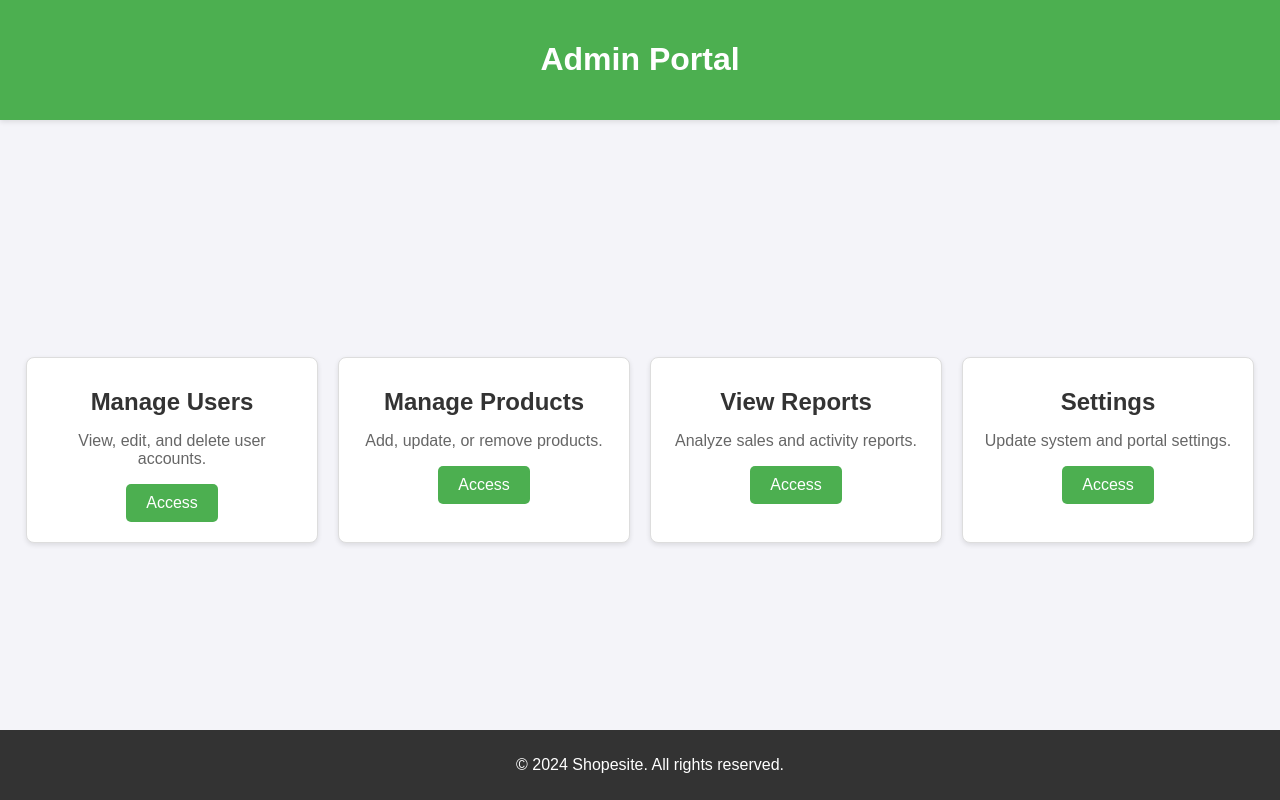
After one commit to thirumurug0xan/shopesite, a Flask app: page /admin/portal in a window 1280 px wide. The commit adds this page. Run offline with Flask 3, Linux system fonts and the light colour scheme; some libraries are stand-ins or nearby versions.

Commit message:
modified:   app.py 	new file:   static/css/admin_styles.css 	modified:   templates/admin_login.html 	new file:   templates/admin_portal.html 	modified:   templates/menu_bar.html

```diff
--- a/app.py
+++ b/app.py
@@ -63,7 +63,7 @@ def login():
         if (username == account.get('email','not_found') or username == account.get('user_name','not_found'))\
         and \
         password == account.get('password','not_found'):
-            return jsonify({'status': 'success', 'redirect_url': '/home2.html'})#use cookies for best prctices #url_for('welcome', username=username)
+            return jsonify({'status': 'success', 'redirect_url': '/home'})#use cookies for best prctices #url_for('welcome', username=username)
         else:
             return jsonify({'status': 'fail', 'message': 'Invalid credentials, please try again.'})
     else:
@@ -81,7 +81,7 @@ def about_us():
 def contact_us():
     return render_template("contact_us.html")
 
-@app.route("/home2")
+@app.route("/home")
 def home2():
     return render_template("home2.html")
 
@@ -119,14 +119,16 @@ def view_product():
     products_tuble = cursor.fetchall()
     print(products_tuble)
     return render_template("view_product.html",product_list=products_tuble)
-
+@app.route('/admin',methods=['GET','POST'])
 @app.route("/admin/login",methods=['GET','POST'])
 def admin_login():
   if 'POST' == request.method:
-    if request.form.get('admin_id') == 'admin' or 'admin'== request.form.get('password'):
-      return 'success'
+    if request.form.get('admin_name') == 'admin' and 'admin'== request.form.get('password'):
+      print(request.form.get('admin_name'))
+      return jsonify({'status': 'success', 'redirect_url': '/admin/portal'})
     else:
-      return 'failed'
+      print(request.form.get('admin_id'))
+      return jsonify({'status': 'fail', 'message': 'Invalid credentials, please try again.'})
   return render_template('/admin_login.html')
 
 @app.route('/admin/portal/update')
@@ -142,14 +144,15 @@ def admin_portal_add():
   return render_template('/admin_add.html')
 
 @app.route("/admin/portal/users")
-def admin_portal_add():
+def admin_portal_users():
   return render_template('/admin_users.html')
 
 @app.route("/admin/portal")
-def admin_portal_add():
+def admin_portal():
+  #print(url_for('logout',filename='hi')) #@app.route('/logout/<filename>') test purpose : if you didn't use '<filename>' it consider or make url as following /logout?filename=args it wil think of it as args
   return render_template('/admin_portal.html')
 
-@app.route("/logout")
+@app.route("/logout/<filename>") #@app.route('/logout/<filename>')
 def logout():
     return redirect('/home')
 
@@ -157,10 +160,34 @@ def logout():
 def profile():
    return render_template('/profile.html',user_name='sample',user_email='sample@email.com')
 
-
 if __name__ == "__main__":
     app.run(debug=True,host='0.0.0.0')
 
 
 # \hwloc/linux: failed to find sysfs cpu topology directory, aborting linux discovery.
 # 1500.858 k/s
+
+#Development env details
+# ┌──(kali㉿localhost)-[~]
+# └─$ neofetch
+# ..............                                     kali@localhost
+#             ..,;:ccc,.                             --------------
+#           ......''';lxO.                           OS: Kali GNU/Linux Rolling aarch64
+# .....''''..........,:ld;                           Kernel: 4.19.152-perf-25970710-abE236BXXU4CWI1
+#            .';;;:::;,,.x,                          Uptime: 20080 days, 12 hours, 56 mins
+#       ..'''.            0Xxoc:,.  ...              Packages: 1939 (dpkg)
+#   ....                ,ONkc;,;cokOdc',.            Shell: bash 5.2.21
+#  .                   OMo           ':ddo.          Resolution: 1280x720
+#                     dMc               :OO;         DE: Xfce 4.18
+#                     0M.                 .:o.       WM: Xfwm4
+#                     ;Wd                            WM Theme: Kali-Dark
+#                      ;XO,                          Theme: Kali-Dark [GTK2], adw-gtk3-dark [GTK3]
+#                        ,d0Odlc;,..                 Icons: Flat-Remix-Blue-Dark [GTK2/3]
+#                            ..',;:cdOOd::,.         Terminal: qterminal
+#                                     .:d;.':;.      Terminal Font: FiraCode 10
+#                                        'd,  .'     CPU: Qualcomm LAGOON (8)
+#                                          ;l   ..   Memory: 3208MiB / 5427MiB
+#                                           .o
+#                                             c
+#                                             .'
+#                                              .
--- /dev/null
+++ b/static/css/admin_styles.css
@@ -0,0 +1,82 @@
+body {
+    margin: 0;
+    font-family: Arial, sans-serif;
+    background-color: #f4f4f9;
+    color: #333;
+}
+
+header {
+    background-color: #4CAF50;
+    color: white;
+    text-align: center;
+    padding: 20px;
+    box-shadow: 0 2px 5px rgba(0, 0, 0, 0.1);
+}
+
+main {
+    display: flex;
+    justify-content: center;
+    align-items: center;
+    flex-direction: column;
+    min-height: calc(100vh - 140px);
+}
+
+.container {
+    display: flex;
+    flex-wrap: wrap;
+    gap: 20px;
+    justify-content: center;
+    margin: 20px;
+}
+
+.card {
+    background-color: #fff;
+    border: 1px solid #ddd;
+    border-radius: 8px;
+    box-shadow: 0 2px 5px rgba(0, 0, 0, 0.1);
+    padding: 20px;
+    text-align: center;
+    width: 250px;
+    transition: transform 0.3s, box-shadow 0.3s;
+}
+
+.card:hover {
+    transform: translateY(-5px);
+    box-shadow: 0 4px 10px rgba(0, 0, 0, 0.2);
+}
+
+.card h2 {
+    margin: 10px 0;
+    font-size: 1.5rem;
+    color: #333;
+}
+
+.card p {
+    font-size: 1rem;
+    color: #666;
+}
+
+button {
+    background-color: #4CAF50;
+    color: white;
+    border: none;
+    padding: 10px 20px;
+    cursor: pointer;
+    border-radius: 5px;
+    font-size: 1rem;
+    transition: background-color 0.3s;
+}
+
+button:hover {
+    background-color: #3e8e41;
+}
+
+footer {
+    background-color: #333;
+    color: white;
+    text-align: center;
+    padding: 10px;
+    position: fixed;
+    bottom: 0;
+    width: 100%;
+}
--- a/templates/admin_login.html
+++ b/templates/admin_login.html
@@ -85,9 +85,9 @@
     <h1>ADMIN LOGIN</h1><br><br><br>
     <center>
         <!-- Form action points to '/login' -->
-        <form id="ADMIN loginForm" onsubmit="return handleLogin(event)">
+        <form id="loginForm" onsubmit="return handleLogin(event)">
             <label for="ADMIN ID"><b>ADMIN ID:</b></label>
-            <input type="text" id="ADMIN ID" name="ADMIN ID" placeholder="Enter your admin id" required>
+            <input type="text" id="ADMIN ID" name="admin_name" placeholder="Enter your admin id" required>
 
             <label for="password"><b>Password:</b></label>
             <input type="password" id="password" name="password" placeholder="Enter your password" required>
@@ -107,7 +107,7 @@
             const formData = new FormData(document.getElementById('loginForm'));
 
             // Send data to the server
-            fetch('/login.html', {
+            fetch('/admin', {
                 method: 'POST',
                 body: formData
             })
--- /dev/null
+++ b/templates/admin_portal.html
@@ -0,0 +1,41 @@
+<!DOCTYPE html>
+<html lang="en">
+<head>
+    <meta charset="UTF-8">
+    <meta name="viewport" content="width=device-width, initial-scale=1.0">
+    <title>Admin Portal</title>
+    <link rel="stylesheet" href="/static/css/admin_styles.css">
+</head>
+<body>
+    <header>
+        <h1>Admin Portal</h1>
+    </header>
+    <main>
+        <div class="container">
+            <div class="card">
+                <h2>Manage Users</h2>
+                <p>View, edit, and delete user accounts.</p>
+                <button>Access</button>
+            </div>
+            <div class="card">
+                <h2>Manage Products</h2>
+                <p>Add, update, or remove products.</p>
+                <button>Access</button>
+            </div>
+            <div class="card">
+                <h2>View Reports</h2>
+                <p>Analyze sales and activity reports.</p>
+                <button>Access</button>
+            </div>
+            <div class="card">
+                <h2>Settings</h2>
+                <p>Update system and portal settings.</p>
+                <button>Access</button>
+            </div>
+        </div>
+    </main>
+    <footer>
+        <p>&copy; 2024 Shopesite. All rights reserved.</p>
+    </footer>
+</body>
+</html>
--- a/templates/menu_bar.html
+++ b/templates/menu_bar.html
@@ -10,7 +10,7 @@
     <header>
         <nav>
             <ul>
-                <li><a href="/home2">Home</a></li>
+                <li><a href="/home">Home</a></li>
                 <li><a href="/view_product">View Products</a></li>
                 <li><a href="/profile">My profile</a></li>
                 <li><a href="/about_us">About Us</a></li>
```
